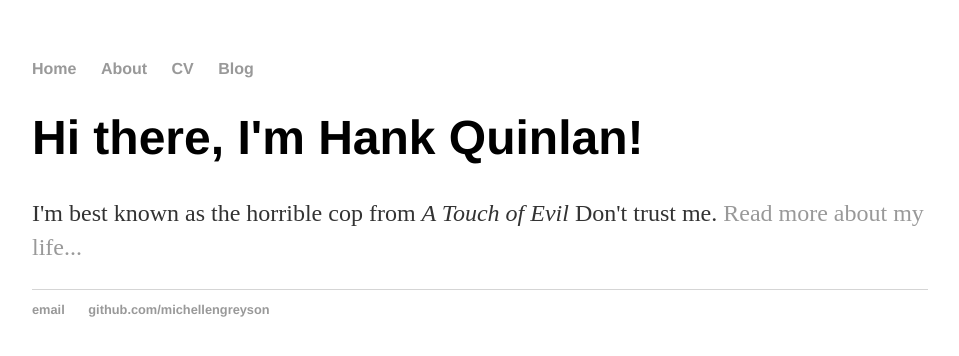
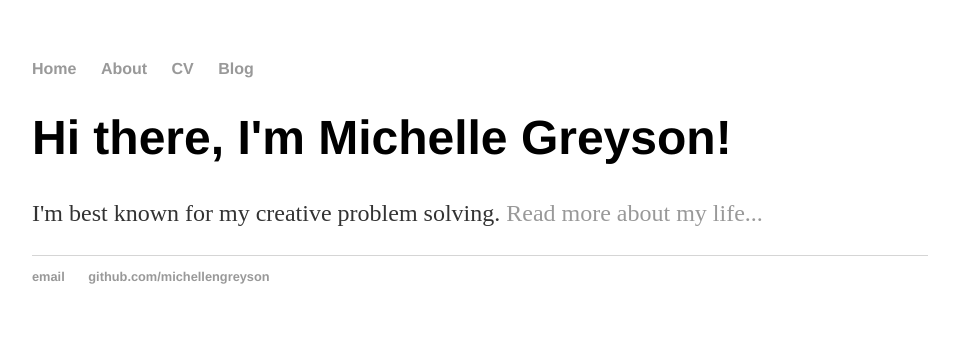
Before and after one commit to michellengreyson/michellengreyson.github.io, a Jekyll site: the page built from index.html, in a window 1280 px wide. Shown: the top 356 px of the page, without its empty margins (160-1119 px from the left). Built offline with Jekyll 4.4.1, drawn with Linux system fonts in a browser that asks for light colours.

Commit message:
Update index.html

```diff
--- a/index.html
+++ b/index.html
@@ -1,8 +1,8 @@
 ---
 layout: default
-title: Hank Quinlan, Horrible Cop
+title: Michelle Greyson
 ---
 <div class="blurb">
-	<h1>Hi there, I'm Hank Quinlan!</h1>
-	<p>I'm best known as the horrible cop from <em>A Touch of Evil</em> Don't trust me. <a href="/about">Read more about my life...</a></p>
+	<h1>Hi there, I'm Michelle Greyson!</h1>
+	<p>I'm best known for my creative problem solving. <a href="/about">Read more about my life...</a></p>
 </div><!-- /.blurb -->
```
